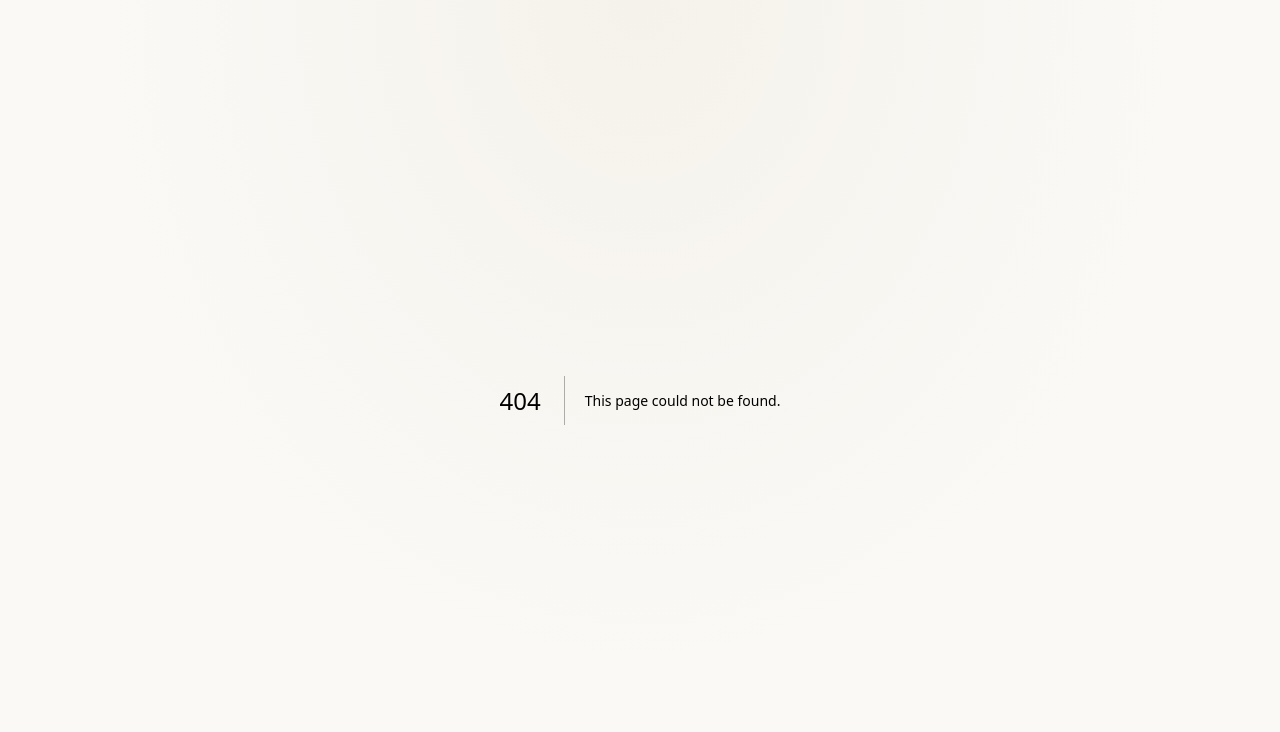
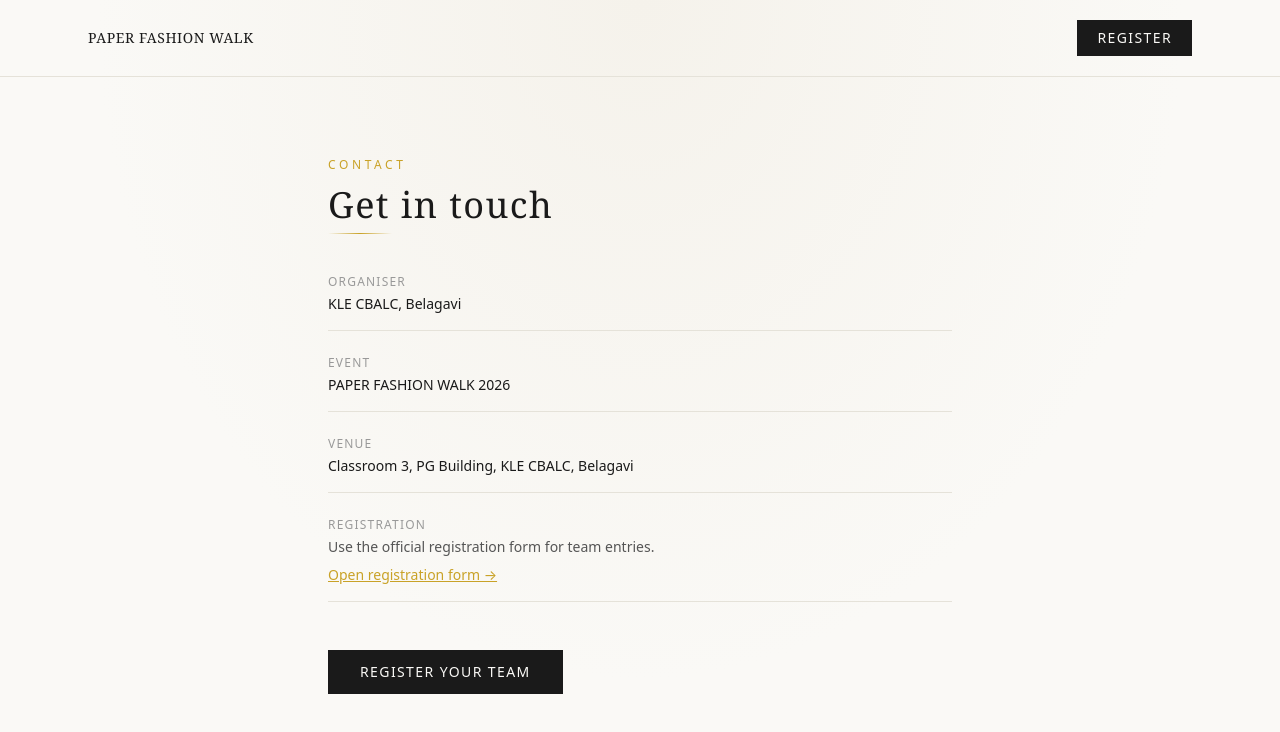
Before and after one commit to felixdalmet-sketch/Testing-1_PFS, a Next.js app: page /contact in a window 1280 px wide. Before the commit this address had no page. Shown: the top 732 px of the page. Built offline with nearby package versions, Linux system fonts and the light colour scheme.

Commit message:
Update Contact page and Home page Register buttons to Google Form

```diff
--- /dev/null
+++ b/src/app/contact/page.tsx
@@ -0,0 +1,69 @@
+import Link from "next/link";
+
+export default function ContactPage() {
+  return (
+    <div className="min-h-screen paper-bg">
+      <header className="border-b border-[#e5e2d9]">
+        <div className="max-w-6xl mx-auto px-6 py-5 flex justify-between items-center">
+          <Link href="/" className="font-display text-sm tracking-[0.2em] uppercase">
+            PAPER FASHION WALK
+          </Link>
+          <a
+            href="https://forms.gle/szVdWVhLMAos6Bqy7"
+            target="_blank"
+            rel="noopener noreferrer"
+            className="btn-primary !py-2 !px-5 text-xs"
+          >
+            Register
+          </a>
+        </div>
+      </header>
+
+      <main className="max-w-2xl mx-auto px-6 py-16 md:py-20">
+        <p className="font-sans-ui text-xs tracking-[0.3em] uppercase text-[#c9a227] mb-3">
+          Contact
+        </p>
+        <h1 className="heading-lg mb-2">Get in touch</h1>
+        <div className="accent-line w-16 mb-10" />
+
+        <div className="space-y-6 font-sans-ui text-sm text-[#555]">
+          <div className="border-b border-[#e5e2d9] pb-4">
+            <p className="text-xs tracking-widest uppercase text-[#999] mb-1">Organiser</p>
+            <p className="font-medium text-[#1a1a1a]">KLE CBALC, Belagavi</p>
+          </div>
+          <div className="border-b border-[#e5e2d9] pb-4">
+            <p className="text-xs tracking-widest uppercase text-[#999] mb-1">Event</p>
+            <p className="font-medium text-[#1a1a1a]">PAPER FASHION WALK 2026</p>
+          </div>
+          <div className="border-b border-[#e5e2d9] pb-4">
+            <p className="text-xs tracking-widest uppercase text-[#999] mb-1">Venue</p>
+            <p className="font-medium text-[#1a1a1a]">Classroom 3, PG Building, KLE CBALC, Belagavi</p>
+          </div>
+          <div className="border-b border-[#e5e2d9] pb-4">
+            <p className="text-xs tracking-widest uppercase text-[#999] mb-1">Registration</p>
+            <p className="mb-2">Use the official registration form for team entries.</p>
+            <a
+              href="https://forms.gle/szVdWVhLMAos6Bqy7"
+              target="_blank"
+              rel="noopener noreferrer"
+              className="text-[#c9a227] underline"
+            >
+              Open registration form →
+            </a>
+          </div>
+        </div>
+
+        <div className="mt-12">
+          <a
+            href="https://forms.gle/szVdWVhLMAos6Bqy7"
+            target="_blank"
+            rel="noopener noreferrer"
+            className="btn-primary"
+          >
+            Register Your Team
+          </a>
+        </div>
+      </main>
+    </div>
+  );
+}
```
